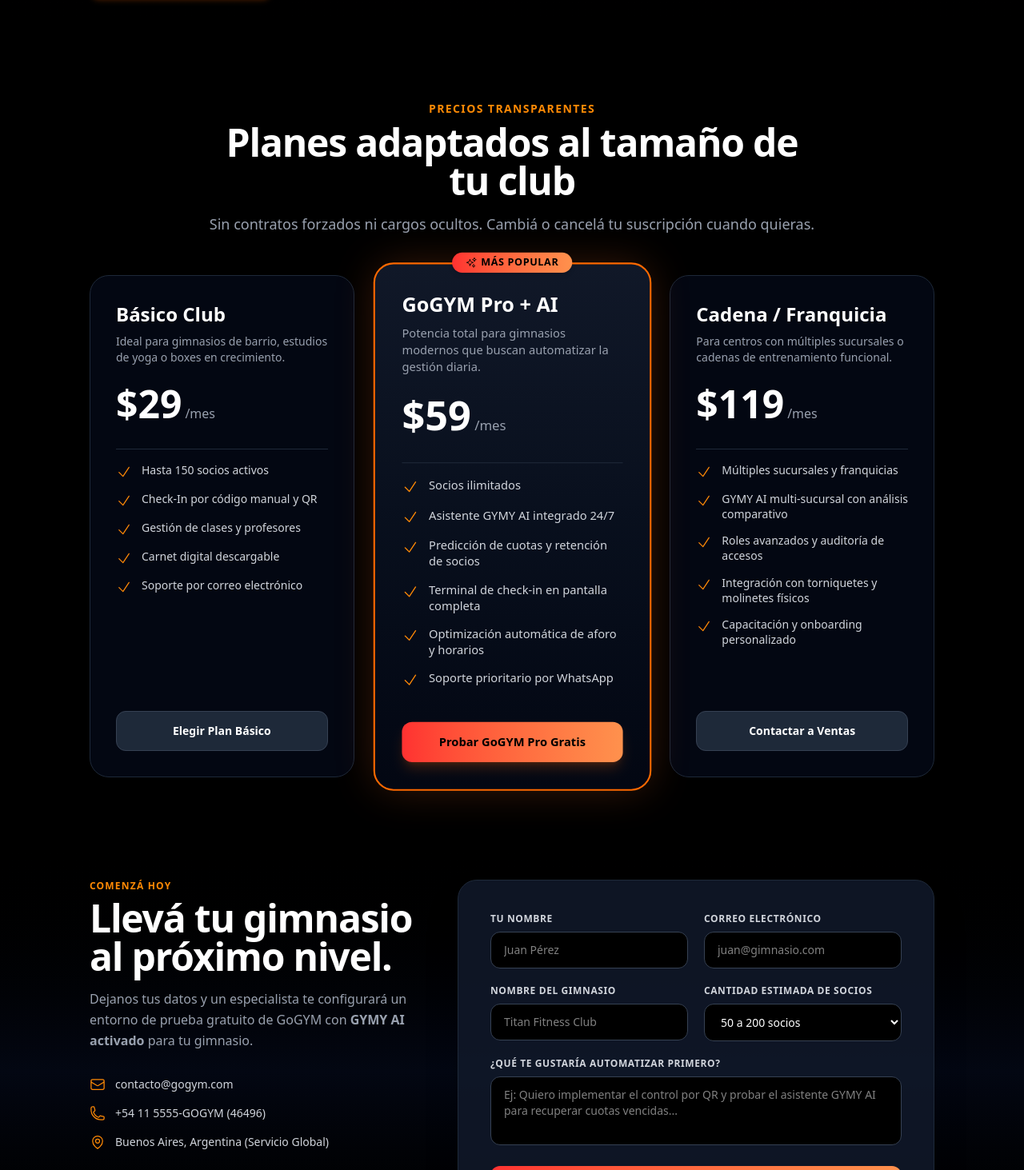
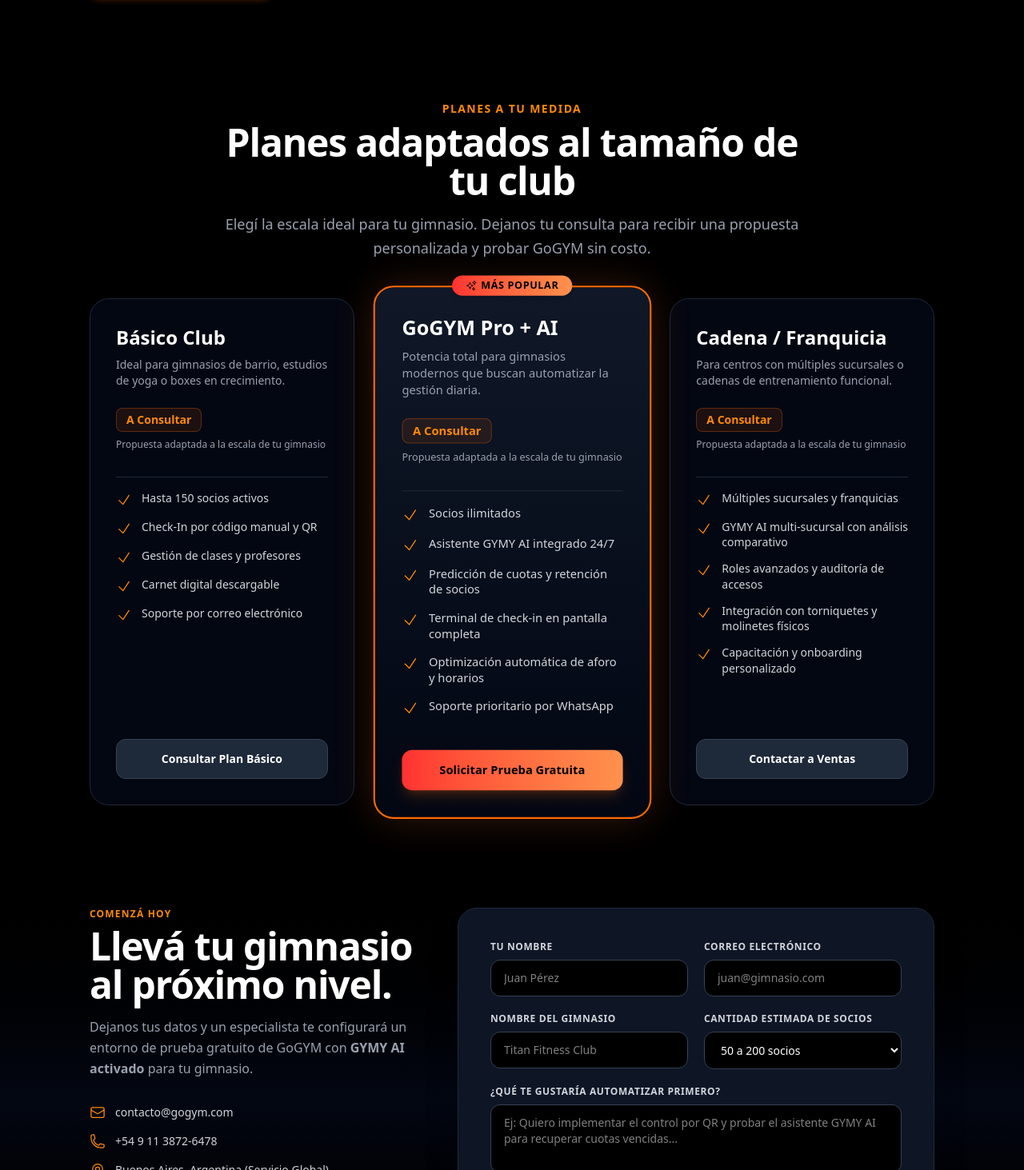
Before and after one commit to KLGomez/GoGYM-langing, a Next.js app: page / in a window 1280 px wide. Shown: the part 3467-4930 px from the top of the page at 80% size. Built offline with nearby package versions, Linux system fonts and the light colour scheme.

Commit message:
feat(contact, pricing): integrate Formspree endpoint, update phone contact, and hide prices with future toggle

```diff
--- a/src/components/Contact.jsx
+++ b/src/components/Contact.jsx
@@ -7,10 +7,13 @@
   EnvelopeIcon,
   PhoneIcon,
   MapPinIcon,
+  ArrowPathIcon,
 } from '@heroicons/react/24/outline';
 
 export default function Contact() {
+  const [submitting, setSubmitting] = useState(false);
   const [submitted, setSubmitted] = useState(false);
+  const [errorMessage, setErrorMessage] = useState('');
   const [formData, setFormData] = useState({
     name: '',
     email: '',
@@ -19,9 +22,42 @@
     message: '',
   });
 
-  const handleSubmit = (e) => {
+  const handleSubmit = async (e) => {
     e.preventDefault();
-    setSubmitted(true);
+    setSubmitting(true);
+    setErrorMessage('');
+
+    try {
+      const response = await fetch('https://formspree.io/f/xljgwvln', {
+        method: 'POST',
+        headers: {
+          'Content-Type': 'application/json',
+          'Accept': 'application/json',
+        },
+        body: JSON.stringify({
+          nombre: formData.name,
+          email: formData.email,
+          gimnasio: formData.gymName,
+          cantidad_socios: formData.gymSize,
+          mensaje: formData.message,
+        }),
+      });
+
+      if (response.ok) {
+        setSubmitted(true);
+      } else {
+        const data = await response.json().catch(() => null);
+        setErrorMessage(
+          data?.errors?.[0]?.message ||
+          data?.error ||
+          'Hubo un problema al procesar tu solicitud. Por favor, intentá nuevamente.'
+        );
+      }
+    } catch {
+      setErrorMessage('No pudimos conectar con el servidor. Por favor, verificá tu conexión a internet.');
+    } finally {
+      setSubmitting(false);
+    }
   };
 
   return (
@@ -45,11 +81,15 @@
             <div className="space-y-3.5 sm:space-y-4 text-xs sm:text-sm text-gray-300">
               <div className="flex items-start sm:items-center gap-3">
                 <EnvelopeIcon className="w-5 h-5 text-orange-400 flex-shrink-0 mt-0.5 sm:mt-0" />
-                <span className="break-all sm:break-normal">contacto@gogym.com</span>
+                <a href="mailto:contacto@gogym.com" className="break-all sm:break-normal hover:text-orange-400 transition-colors">
+                  contacto@gogym.com
+                </a>
               </div>
               <div className="flex items-start sm:items-center gap-3">
                 <PhoneIcon className="w-5 h-5 text-orange-400 flex-shrink-0 mt-0.5 sm:mt-0" />
-                <span>+54 11 5555-GOGYM (46496)</span>
+                <a href="tel:+5491138726478" className="hover:text-orange-400 transition-colors">
+                  +54 9 11 3872-6478
+                </a>
               </div>
               <div className="flex items-start sm:items-center gap-3">
                 <MapPinIcon className="w-5 h-5 text-orange-400 flex-shrink-0 mt-0.5 sm:mt-0" />
@@ -73,17 +113,38 @@
                   <CheckCircleIcon className="w-14 h-14 sm:w-16 sm:h-16 text-green-400 mx-auto" />
                   <h3 className="text-xl sm:text-2xl font-bold text-white">¡Solicitud recibida con éxito!</h3>
                   <p className="text-gray-300 text-xs sm:text-sm max-w-md mx-auto leading-relaxed">
-                    Gracias {formData.name}. Un asesor se pondrá en contacto dentro de las próximas 2 horas para habilitar tu demo con GYMY AI.
+                    Gracias {formData.name || ''}. Tu consulta ya fue registrada y un asesor se pondrá en contacto a la brevedad para coordinar tu demo gratuita con GYMY AI.
                   </p>
                   <button
-                    onClick={() => setSubmitted(false)}
-                    className="mt-4 px-6 py-2.5 rounded-xl bg-gray-800 text-orange-400 font-semibold text-xs sm:text-sm hover:bg-gray-700"
+                    type="button"
+                    onClick={() => {
+                      setSubmitted(false);
+                      setFormData({
+                        name: '',
+                        email: '',
+                        gymName: '',
+                        gymSize: '50-200',
+                        message: '',
+                      });
+                    }}
+                    className="mt-4 px-6 py-2.5 rounded-xl bg-gray-800 text-orange-400 font-semibold text-xs sm:text-sm hover:bg-gray-700 cursor-pointer"
                   >
                     Enviar otra consulta
                   </button>
                 </div>
               ) : (
-                <form onSubmit={handleSubmit} className="space-y-4 sm:space-y-5">
+                <form
+                  onSubmit={handleSubmit}
+                  action="https://formspree.io/f/xljgwvln"
+                  method="POST"
+                  className="space-y-4 sm:space-y-5"
+                >
+                  {errorMessage && (
+                    <div className="p-3.5 rounded-xl bg-red-500/10 border border-red-500/40 text-red-400 text-xs text-center leading-relaxed">
+                      {errorMessage}
+                    </div>
+                  )}
+
                   <div className="grid grid-cols-1 sm:grid-cols-2 gap-4 sm:gap-5">
                     <div>
                       <label className="block text-xs font-semibold uppercase tracking-wider text-gray-300 mb-1.5 sm:mb-2">
@@ -91,6 +152,7 @@
                       </label>
                       <input
                         type="text"
+                        name="name"
                         required
                         value={formData.name}
                         onChange={(e) => setFormData({ ...formData, name: e.target.value })}
@@ -104,6 +166,7 @@
                       </label>
                       <input
                         type="email"
+                        name="email"
                         required
                         value={formData.email}
                         onChange={(e) => setFormData({ ...formData, email: e.target.value })}
@@ -120,6 +183,7 @@
                       </label>
                       <input
                         type="text"
+                        name="gymName"
                         required
                         value={formData.gymName}
                         onChange={(e) => setFormData({ ...formData, gymName: e.target.value })}
@@ -132,6 +196,7 @@
                         Cantidad Estimada de Socios
                       </label>
                       <select
+                        name="gymSize"
                         value={formData.gymSize}
                         onChange={(e) => setFormData({ ...formData, gymSize: e.target.value })}
                         className="w-full px-3.5 sm:px-4 py-2.5 sm:py-3 rounded-xl bg-black border border-gray-700 text-white focus:outline-none focus:border-orange-500 text-base sm:text-sm"
@@ -149,6 +214,7 @@
                       ¿Qué te gustaría automatizar primero?
                     </label>
                     <textarea
+                      name="message"
                       rows={3}
                       value={formData.message}
                       onChange={(e) => setFormData({ ...formData, message: e.target.value })}
@@ -159,10 +225,20 @@
 
                   <button
                     type="submit"
-                    className="w-full py-3.5 sm:py-4 px-4 sm:px-6 rounded-xl font-bold text-xs sm:text-sm text-black bg-gradient-to-r from-[#ff3131] to-[#ff914d] hover:opacity-95 shadow-xl shadow-orange-500/20 transition-all flex items-center justify-center gap-2 cursor-pointer transform hover:scale-[1.01]"
+                    disabled={submitting}
+                    className="w-full py-3.5 sm:py-4 px-4 sm:px-6 rounded-xl font-bold text-xs sm:text-sm text-black bg-gradient-to-r from-[#ff3131] to-[#ff914d] hover:opacity-95 shadow-xl shadow-orange-500/20 transition-all flex items-center justify-center gap-2 cursor-pointer transform hover:scale-[1.01] disabled:opacity-60 disabled:cursor-not-allowed disabled:transform-none"
                   >
-                    <PaperAirplaneIcon className="w-4 h-4 flex-shrink-0" />
-                    <span>Solicitar Prueba Gratuita y Demo</span>
+                    {submitting ? (
+                      <>
+                        <ArrowPathIcon className="w-4 h-4 animate-spin flex-shrink-0" />
+                        <span>Enviando solicitud...</span>
+                      </>
+                    ) : (
+                      <>
+                        <PaperAirplaneIcon className="w-4 h-4 flex-shrink-0" />
+                        <span>Solicitar Prueba Gratuita y Demo</span>
+                      </>
+                    )}
                   </button>
                 </form>
               )}
--- a/src/components/Footer.jsx
+++ b/src/components/Footer.jsx
@@ -24,7 +24,7 @@
               <li><a href="#features" className="hover:text-orange-400 transition-colors">Características</a></li>
               <li><a href="#gymy-ai" className="hover:text-orange-400 transition-colors">GYMY AI Assistant</a></li>
               <li><a href="#qr-checkin" className="hover:text-orange-400 transition-colors">Terminal QR</a></li>
-              <li><a href="#pricing" className="hover:text-orange-400 transition-colors">Planes y Precios</a></li>
+              <li><a href="#pricing" className="hover:text-orange-400 transition-colors">Planes</a></li>
             </ul>
           </div>
 
--- a/src/components/Pricing.jsx
+++ b/src/components/Pricing.jsx
@@ -1,5 +1,8 @@
 import React from 'react';
 import { CheckIcon, SparklesIcon } from '@heroicons/react/24/outline';
+
+// Cambiar a true cuando se definan los precios oficiales
+const SHOW_PRICES = false;
 
 export default function Pricing() {
   const plans = [
@@ -15,7 +18,7 @@
         'Carnet digital descargable',
         'Soporte por correo electrónico',
       ],
-      cta: 'Elegir Plan Básico',
+      cta: SHOW_PRICES ? 'Elegir Plan Básico' : 'Consultar Plan Básico',
       featured: false,
     },
     {
@@ -32,7 +35,7 @@
         'Optimización automática de aforo y horarios',
         'Soporte prioritario por WhatsApp',
       ],
-      cta: 'Probar GoGYM Pro Gratis',
+      cta: SHOW_PRICES ? 'Probar GoGYM Pro Gratis' : 'Solicitar Prueba Gratuita',
       featured: true,
     },
     {
@@ -57,12 +60,16 @@
       <div className="max-w-6xl mx-auto px-5 sm:px-6 md:px-10 lg:px-12">
 
         <div className="text-center max-w-3xl mx-auto mb-4 sm:mb-6 md:mb-10 lg:mb-12">
-          <p className="text-orange-400 font-bold text-xs sm:text-sm tracking-widest uppercase mb-1.5 sm:mb-2">Precios transparentes</p>
+          <p className="text-orange-400 font-bold text-xs sm:text-sm tracking-widest uppercase mb-1.5 sm:mb-2">
+            {SHOW_PRICES ? 'Precios transparentes' : 'Planes a tu medida'}
+          </p>
           <h2 className="text-2xl sm:text-4xl md:text-5xl font-extrabold text-white tracking-tight">
             Planes adaptados al tamaño de tu club
           </h2>
           <p className="mt-2.5 sm:mt-4 text-xs sm:text-base md:text-lg text-gray-400 max-w-sm sm:max-w-xl md:max-w-3xl mx-auto leading-relaxed">
-            Sin contratos forzados ni cargos ocultos. Cambiá o cancelá tu suscripción cuando quieras.
+            {SHOW_PRICES
+              ? 'Sin contratos forzados ni cargos ocultos. Cambiá o cancelá tu suscripción cuando quieras.'
+              : 'Elegí la escala ideal para tu gimnasio. Dejanos tu consulta para recibir una propuesta personalizada y probar GoGYM sin costo.'}
           </p>
         </div>
 
@@ -88,10 +95,19 @@
                 <h3 className="text-xl sm:text-2xl font-bold text-white mb-2">{p.name}</h3>
                 <p className="text-gray-400 text-xs sm:text-sm min-h-0 sm:min-h-[40px] mb-5 sm:mb-6">{p.description}</p>
 
-                <div className="flex items-baseline gap-1 mb-6 sm:mb-8">
-                  <span className="text-4xl sm:text-5xl font-extrabold text-white">{p.price}</span>
-                  <span className="text-gray-400 font-medium text-sm sm:text-base">{p.period}</span>
-                </div>
+                {SHOW_PRICES ? (
+                  <div className="flex items-baseline gap-1 mb-6 sm:mb-8">
+                    <span className="text-4xl sm:text-5xl font-extrabold text-white">{p.price}</span>
+                    <span className="text-gray-400 font-medium text-sm sm:text-base">{p.period}</span>
+                  </div>
+                ) : (
+                  <div className="mb-6 sm:mb-8">
+                    <div className="inline-flex items-center gap-1.5 px-3 py-1 rounded-lg bg-orange-500/10 border border-orange-500/30 text-orange-400 font-semibold text-xs sm:text-sm">
+                      <span>A Consultar</span>
+                    </div>
+                    <p className="text-xs text-gray-400 mt-2">Propuesta adaptada a la escala de tu gimnasio</p>
+                  </div>
+                )}
 
                 <div className="space-y-3 sm:space-y-3.5 pt-4 border-t border-gray-800">
                   {p.features.map((feat, fidx) => (
```
